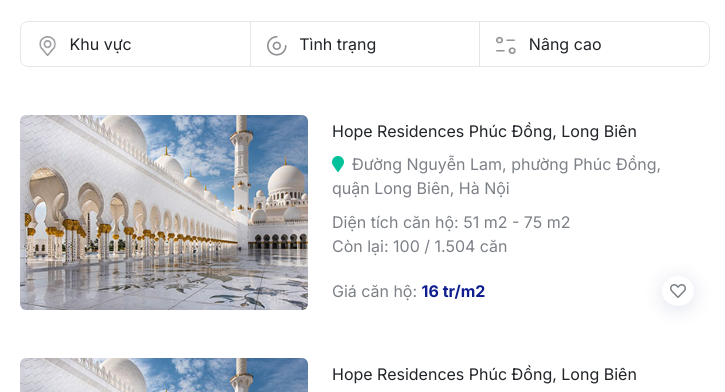
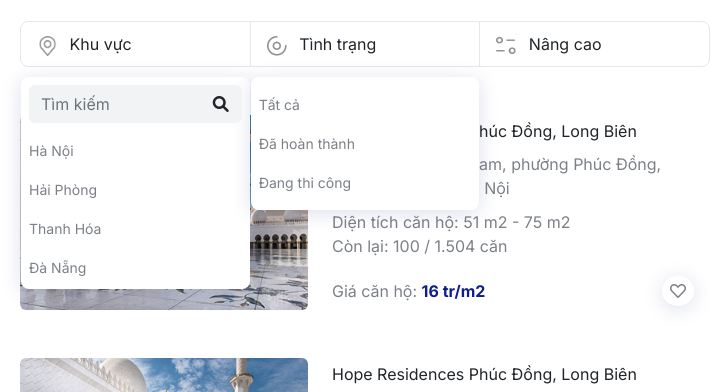
Before and after one commit to sonvhse06072/AHD, a website: page app/project.html in a window 1280 px wide. Shown: the part 230-622 px from the top of the page, 0-725 px from the left. Drawn offline with nearby package versions, Linux system fonts and the light colour scheme.

Commit message:
update filter

```diff
--- a/app/project.html
+++ b/app/project.html
@@ -96,13 +96,47 @@
                             Khu vực
                         </div>
                         <div class="filter-panel">
-
+                            <div class="input-group">
+                                <input type="text" class="form-control place-filter" placeholder="Tìm kiếm">
+                                <button class="btn btn-search"><i class="fa fa-search"></i></button>
+                            </div>
+                            <div class="autocomplete-result">
+                                <div class="item">
+                                    Hà Nội
+                                </div>
+                                <div class="item">
+                                    Hải Phòng
+                                </div>
+                                <div class="item">
+                                    Thanh Hóa
+                                </div>
+                                <div class="item">
+                                    Đà Nẵng
+                                </div>
+                                <div class="item">
+                                    Tp. Hồ Chí Minh
+                                </div>
+                                <div class="item">
+                                    Ninh bình
+                                </div>
+                            </div>
                         </div>
                     </div>
                     <div class="filter-item">
                         <div class="filter-label">
                             <img src="./images/icon/icon-status.png" class="filter-icon">
                             Tình trạng
+                        </div>
+                        <div class="filter-panel">
+                            <div class="item">
+                                Tất cả
+                            </div>
+                            <div class="item">
+                                Đã hoàn thành
+                            </div>
+                            <div class="item">
+                                Đang thi công
+                            </div>
                         </div>
                     </div>
                     <div class="filter-item">
--- a/app/scss/custom/_page_project.scss
+++ b/app/scss/custom/_page_project.scss
@@ -46,9 +46,11 @@
     ;
 
     .filter-item {
+      position: relative;
+
       &:nth-child(2) {
-        border-left: 1px solid map-get($theme-colors, 'ahd-secondary' );;
-        border-right: 1px solid map-get($theme-colors, 'ahd-secondary' );;
+        border-left: 1px solid map-get($theme-colors, 'ahd-secondary');
+        border-right: 1px solid map-get($theme-colors, 'ahd-secondary');
 
         @include media-breakpoint-down(sm) {
           border: 0;
@@ -63,6 +65,57 @@
           width: 20px;
           height: auto;
           margin-right: 0.5rem;
+        }
+      }
+
+      .filter-panel {
+        position: absolute;
+        top: 55px;
+        left: 0;
+        padding: 8px;
+        background-color: #fff;
+        width: 100%;
+        border-radius: 8px;
+        box-shadow: 0 3px 20px 0 rgba(42, 56, 136, 0.16);
+
+        .input-group {
+          width: unset;
+
+          input {
+            border: 0;
+            background: #f2f3f4;
+            border-radius: 6px 0 0 6px;
+          }
+
+          button {
+            background: #f2f3f4;
+            border-radius: 0 6px 6px 0;
+          }
+        }
+
+        .autocomplete-result {
+          max-height: 150px;
+          overflow: auto;
+          margin-top: .5rem;
+
+          &::-webkit-scrollbar {
+            width: 4px;
+            border-radius: 3px;
+            background-color: #f2f3f4;
+          }
+
+          &::-webkit-scrollbar-thumb {
+            border-radius: 3px;
+            background-color: map-get($theme-colors, 'ahd-secondary');
+          }
+
+        }
+
+        .item {
+          padding: 10px 0;
+          color: #7c8087;
+          font-size: 14px;
+          line-height: 19px;
         }
       }
     }
```
Also changed, not shown: app/css/style.min.css.
